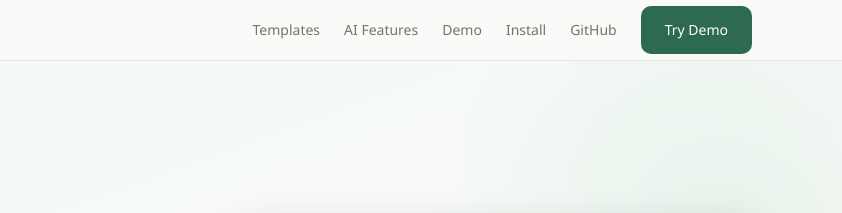
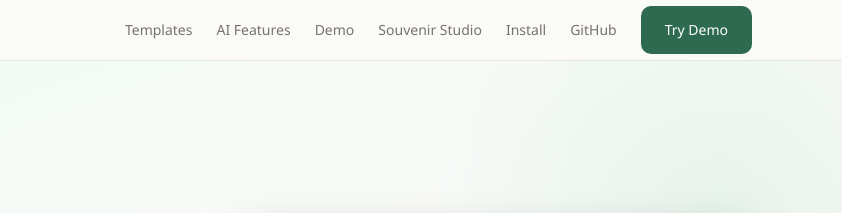
Before and after one commit to HikerScrolls/hikerscrolls-app, a website: page index.html in a window 1280 px wide. Shown: the top 213 px of the page, 438-1280 px from the left. Drawn offline with nearby package versions, Linux system fonts and the light colour scheme; no server answers.

Commit message:
Add Souvenir Studio link to landing page nav

```diff
--- a/index.html
+++ b/index.html
@@ -25,6 +25,7 @@
       <a href="#templates">Templates</a>
       <a href="#ai">AI Features</a>
       <a href="#demo">Demo</a>
+      <a href="souvenir/">Souvenir Studio</a>
       <a href="#get-started">Install</a>
       <a href="https://github.com/rickliang-JY/HikerScrolls" target="_blank" rel="noopener">GitHub</a>
       <a href="#demo" class="nav-cta btn">Try Demo</a>
```
